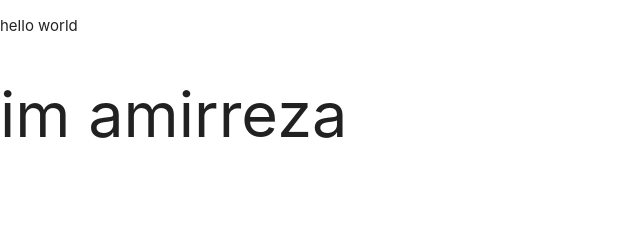
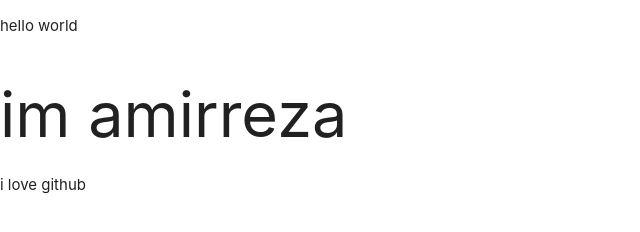
Before and after one commit to amirtst/project2, a plain HTML site: page index.html in a window 1280 px wide. Shown: the whole page, without its empty margins (0-640 px from the left). Drawn offline with Linux system fonts and the light colour scheme.

Commit message:
save for test tag p

```diff
--- a/index.html
+++ b/index.html
@@ -14,6 +14,7 @@
         hello world
     </p>
     <h1>im amirreza</h1>
+    <P>i love github</P>
     <script src="assets/materialize-v1.0.0/materialize/js/materialize.min.js">
     </script>
     <script src="js/main.js"></script>
```
